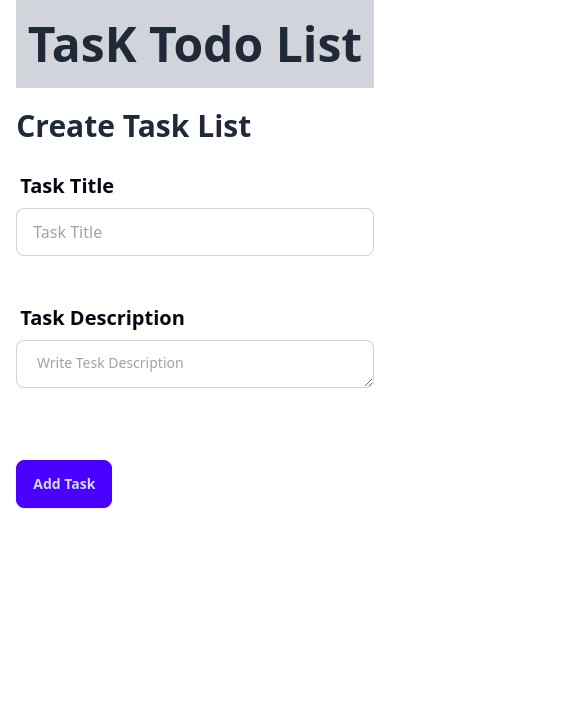
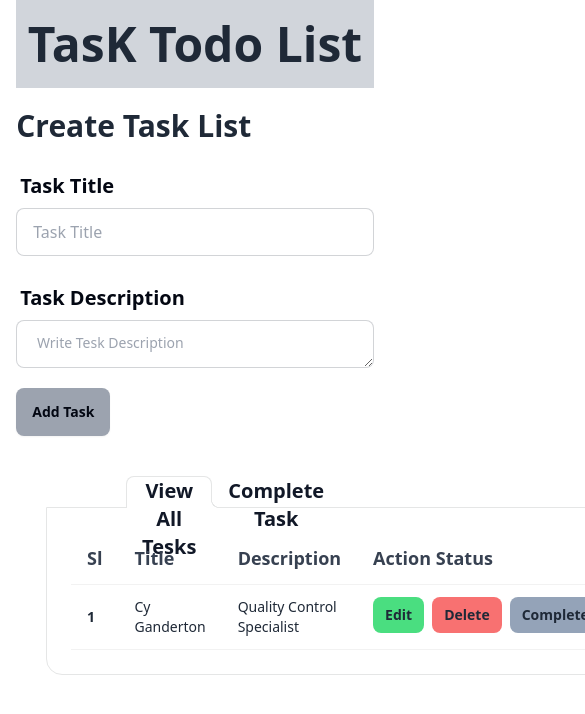
Before and after one commit to gfaruk02/task-todo-list-client, a React (Vite) app: page / in a window 390 px wide. Shown: the top 714 px of the page, 585 px wide, since content can reach past the window. Built offline with nearby package versions, Linux system fonts and the light colour scheme.

Commit message:
design todo list UI view

```diff
--- a/src/Components/Home/CreateTask.jsx
+++ b/src/Components/Home/CreateTask.jsx
@@ -1,10 +1,19 @@
 
 
 const CreateTask = () => {
+    const handleTaskCreate=e=>{
+        e.preventDefault();
+        const form = e.target
+        const title = form.title.value;
+        const description = form.description.value;
+        const role = "active"
+        const info = {title, description, role}
+        console.log(info);
+    }
     return (
         <div className="mt-5 md:px-20">
             <h1 className="text-3xl font-semibold"> Create Task List</h1>
-            <form className="py-5 grid grid-cols-1 md:grid-cols-2 lg:grid-cols-3 gap-10 items-center mx-auto">
+            <form onSubmit={handleTaskCreate} className="py-5 grid grid-cols-1 md:grid-cols-2 lg:grid-cols-3 gap-5 md:gap-10 items-center mx-auto">
                 <div className="form-control">
                     <label className=" label">
                         <span className="label-text text-xl font-semibold text-gray-950 ">Task Title</span>
@@ -15,10 +24,10 @@ const CreateTask = () => {
                     <label className=" label">
                         <span className="label-text text-xl font-semibold text-gray-950">Task Description</span>
                     </label>
-                    <textarea name="description" className="textarea textarea-bordered h-10" placeholder=" Write Tesk Description"></textarea>
+                    <textarea name="description" className="textarea textarea-bordered h-10" placeholder=" Write Tesk Description" required></textarea>
                 </div>
-                <div className="mt-8">
-                    <button className="btn btn-primary"> Add Task</button>
+                <div className="md:mt-9">
+                    <button className="btn btn-primary bg-gray-400 border-none text-gray-950 font-bold hover:bg-orange-400"> Add Task</button>
                 </div>
             </form>
         </div>
--- a/src/Pages/Home.jsx
+++ b/src/Pages/Home.jsx
@@ -8,6 +8,68 @@ const Home = () => {
                 <h1 className="text-5xl font-bold py-5"> TasK Todo List</h1>
             </div>
             <CreateTask></CreateTask>
+
+            <div role="tablist" className="tabs tabs-lifted w-10/12 mx-auto mt-5">
+                <input type="radio" name="my_tabs_2" role="tab" className="tab ml-20 md:ml-36 text-xl font-semibold text-gray-900" aria-label="View All Tesks" checked/>
+                <div role="tabpanel" className="tab-content bg-base-100 border-base-300 rounded-box p-6">
+
+                    <div className="overflow-x-auto">
+                        <table className="table">
+                            <thead>
+                                <tr className="text-lg text-gray-700">
+                                    <th>Sl</th>
+                                    <th>Title</th>
+                                    <th>Description</th>
+                                    <th>Action Status</th>
+                                </tr>
+                            </thead>
+                            <tbody>
+                                <tr className="hover">
+                                    <th>1</th>
+                                    <td>Cy Ganderton</td>
+                                    <td>Quality Control Specialist</td>
+                                    <td className="flex flex-row gap-2">
+                                        <button className=" px-3 py-2 font-semibold bg-green-400 rounded-lg hover:bg-green-800 hover:text-white"> Edit </button>
+                                        <button className=" px-3 py-2 font-semibold bg-red-400 rounded-lg hover:bg-red-700 hover:text-white"> Delete</button>
+                                        <button className=" px-3 py-2 font-semibold bg-slate-400 rounded-lg hover:bg-slate-800 hover:text-white"> Complete </button>
+                                    </td>
+                                </tr>
+
+                            </tbody>
+                        </table>
+                    </div>
+
+                </div>
+
+                <input type="radio" name="my_tabs_2" role="tab" className="tab text-xl font-semibold text-gray-900 px-5" aria-label="Complete Task" />
+                <div role="tabpanel" className="tab-content bg-base-100 border-base-300 rounded-box p-6">
+
+                <div className="overflow-x-auto">
+                        <table className="table">
+                            <thead>
+                                <tr className="text-lg text-gray-700">
+                                    <th>Sl</th>
+                                    <th>Title</th>
+                                    <th>Description</th>
+                                    <th>Action Status</th>
+                                </tr>
+                            </thead>
+                            <tbody>
+                                <tr className="hover">
+                                    <th>1</th>
+                                    <td>Cy Ganderton</td>
+                                    <td>Quality Control Specialist</td>
+                                    <td className="flex flex-row gap-2">
+                                        <button className=" px-3 py-2 font-semibold bg-green-400 rounded-lg hover:bg-green-800 hover:text-white"> Edit </button>
+                                        <button className=" px-3 py-2 font-semibold bg-red-400 rounded-lg hover:bg-red-700 hover:text-white"> Delete</button>
+                                    </td>
+                                </tr>
+
+                            </tbody>
+                        </table>
+                    </div>
+                </div>
+            </div>
         </div>
     );
 };
```
